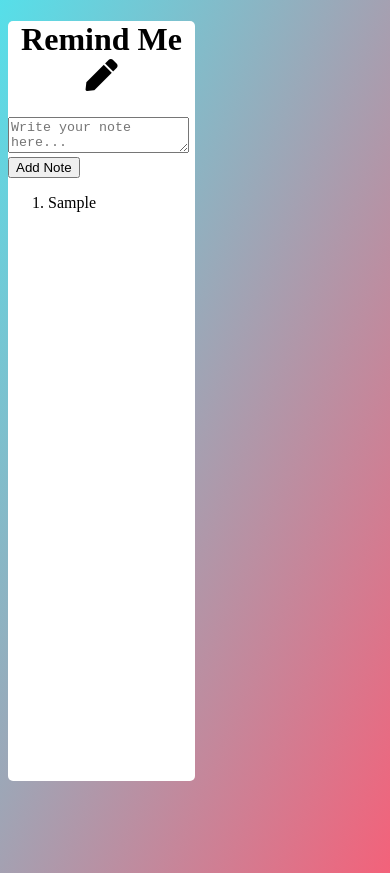
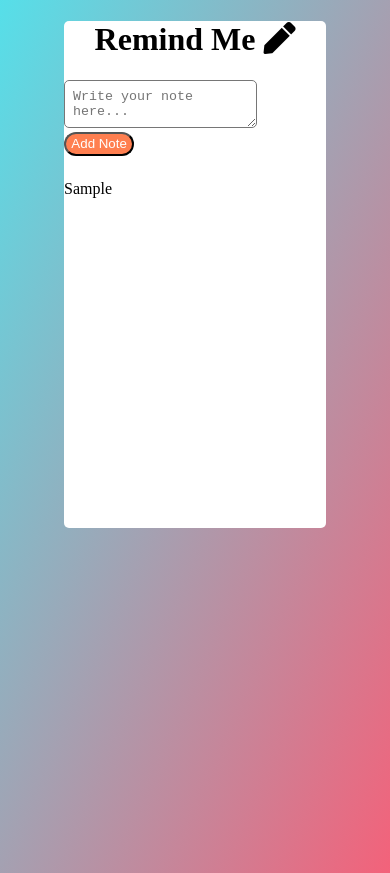
Before and after one commit to VanessaKasei/Note-taking-app, a plain HTML site: page index.html in a window 390 px wide. Both pictures are taken after typing "Sample" into the empty fields and a click on the button "Add Note". Drawn offline with Linux system fonts and the light colour scheme.

Commit message:
styling the form and making it responsive

```diff
--- a/index.css
+++ b/index.css
@@ -5,10 +5,11 @@ body {
 }
 
 .container {
-    max-width: 50%;
-    height: 90%;
+    max-width: 70%;
+    height: 60%;
     background-color: white;
     border-radius: 5px;
+    margin: 0 auto;
 }
 
 h1 {
@@ -17,4 +18,40 @@ h1 {
 
 .noteForm {
     display: flex;
+    padding: 50px;
 }
+
+textarea {
+    margin-right: 40px;
+    border-radius: 5px;
+    padding: 8px;
+    height: auto;
+}
+
+button {
+    padding: 1% 2%;
+    background-color: coral;
+    color: white;
+    cursor: pointer;
+    border-radius: 15px;
+}
+
+ol {
+    padding: 0;
+
+}
+
+li {
+    display: flex;
+    padding: 8px 0;
+}
+
+li:last-child {
+    border-bottom: none;
+}
+
+@media screen and (max-width: 768px) {
+    .body {
+        font-size: 15px;
+    }
+}
```
